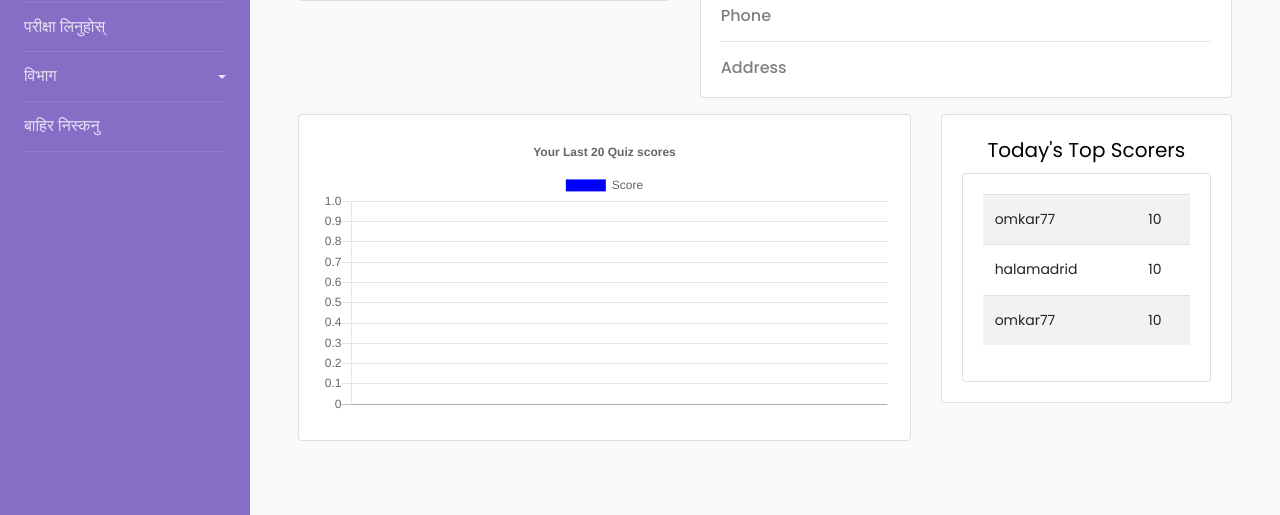
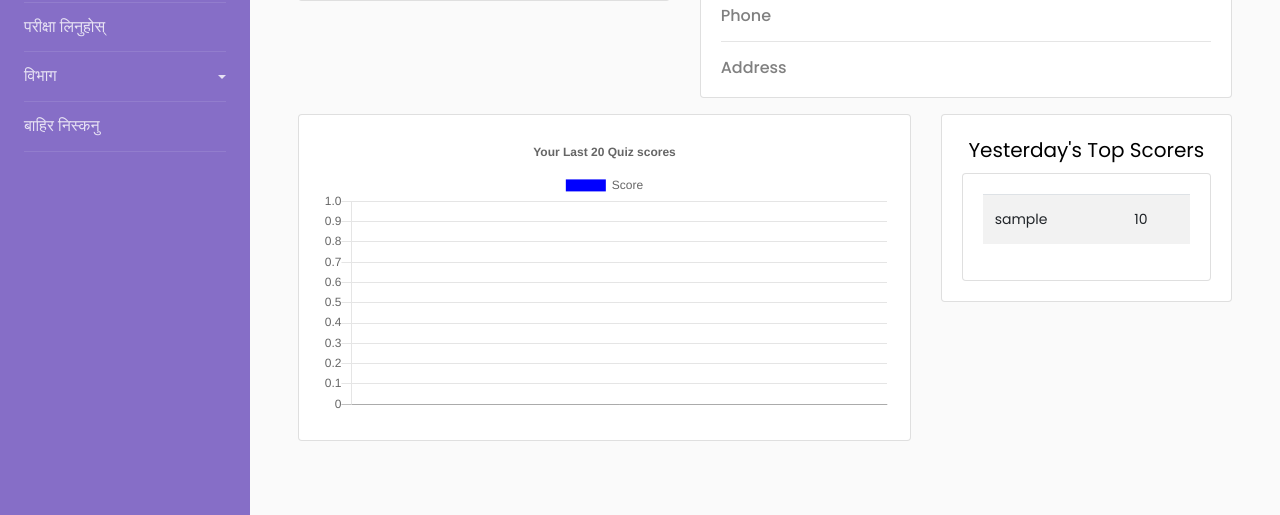
Before and after one commit to omkarpoudel6/StudySiteForLoksewa, a Django app: template templates/users/profile.html in a window 1280 px wide. Shown: the part 285-800 px from the top of the page. Run offline with Django 3.2, Linux system fonts and the light colour scheme; the template is opened without the code that fills it: most values are stand-ins (such as "Sample title", 1, 10 or a date in 2020); some libraries are stand-ins or nearby versions.

Commit message:
displaying top scorers almost done

```diff
--- a/templates/users/profile.html
+++ b/templates/users/profile.html
@@ -154,26 +154,20 @@
         <div class="col-4">
           <div class="card">
             <div class="card-body">
-              <h5 class="text-center">Today's Top Scorers</h5>
+              <h5 class="text-center">Yesterday's Top Scorers</h5>
               <div class="row">
                 <div class="col-12">
                   <div class="card">
                     <div class="card-body">
                       <table class="table table-striped">
-                        <tbody>
+                        <body>
+                        {% for scorer in top_scorer %}
                           <tr>
-                            <td>omkar77</td>
-                            <td>10</td>
+                            <td>{{scorer.user.username}}</td>
+                            <td>{{scorer.score}}</td>
                           </tr>
-                          <tr>
-                            <td>halamadrid</td>
-                            <td>10</td>
-                          </tr>
-                          <tr>
-                            <td>omkar77</td>
-                            <td>10</td>
-                          </tr>
-                        </tbody>
+                        {% endfor %}
+                        </body>
                       </table>
                     </div>
                   </div>
```
Also changed, not shown: db.sqlite3.
